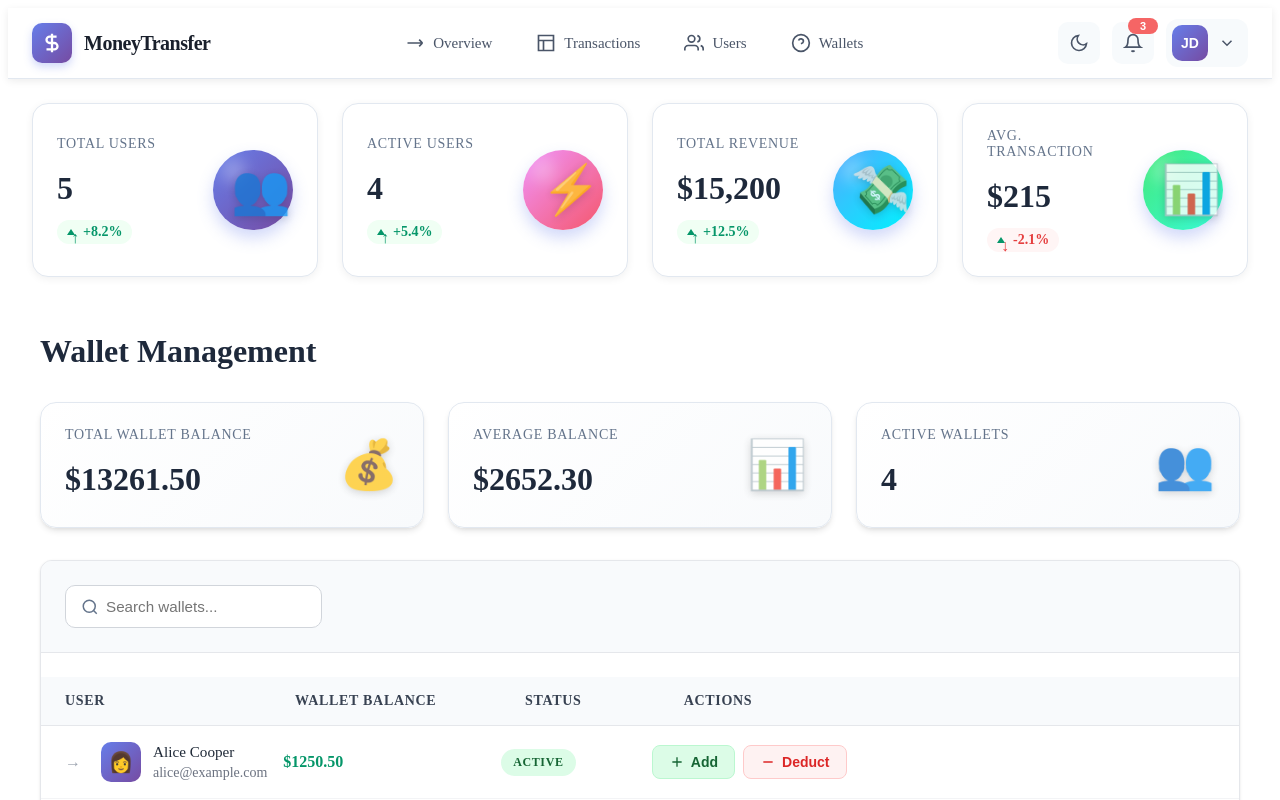
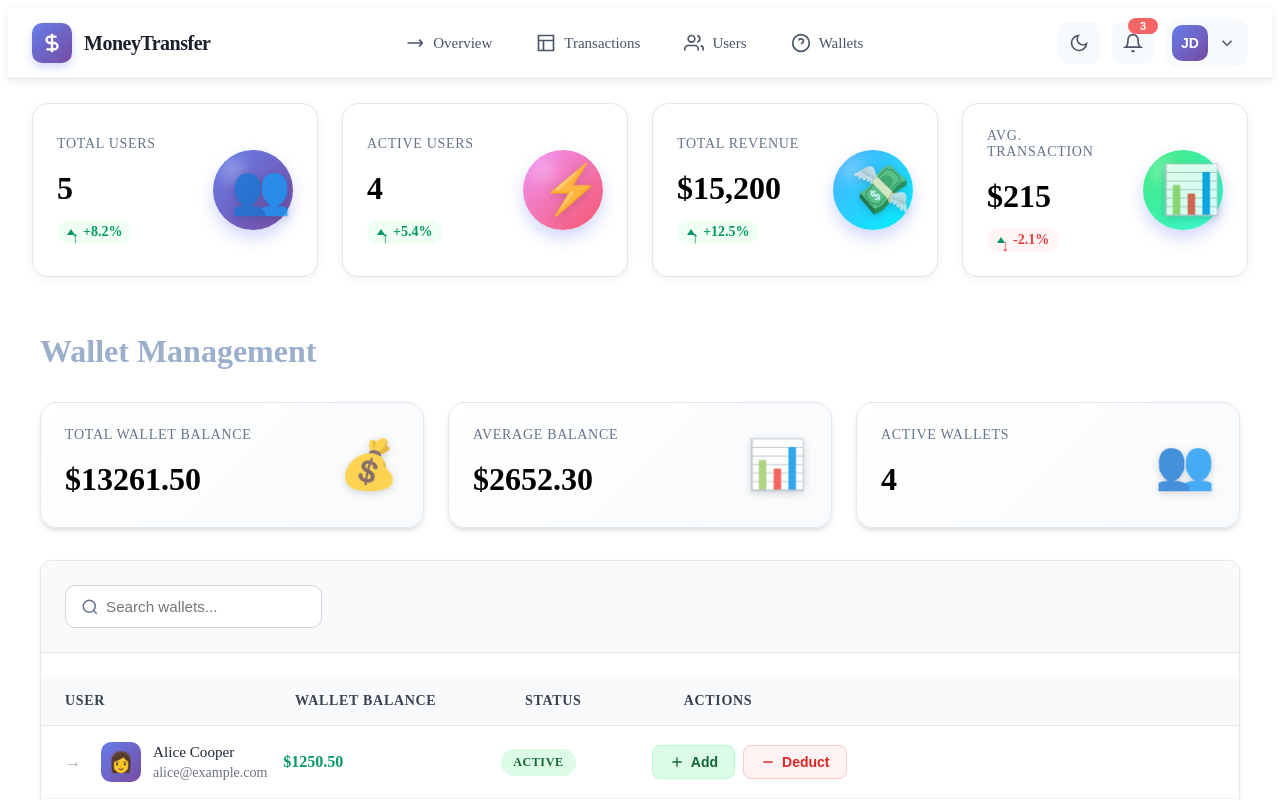
Before and after one commit to KagsM/money-transfer, a React (Vite) app: page /admin/dashboard/wallets in a window 1280 px wide. Shown: the top 800 px of the page. Built offline with nearby package versions, Linux system fonts and the light colour scheme.

Commit message:
updating navbar and css

```diff
--- a/src/App.css
+++ b/src/App.css
@@ -1064,7 +1064,7 @@ button {
 .stat-value {
   font-size: 32px;
   font-weight: 700;
-  color: #1a202c;
+  color: #030303;
   line-height: 1;
   margin: 4px 0;
 }
@@ -1550,7 +1550,7 @@ button {
 .overview-title {
   font-size: 2rem;
   font-weight: 700;
-  color: #1e293b;
+  color: #555555;
   margin-bottom: 2rem;
   text-align: center;
 }
@@ -2167,7 +2167,7 @@ button {
 .admin-title {
   font-size: 2rem;
   font-weight: 700;
-  color: #1e293b;
+  color: #8b9fbf;
   margin: 0;
 }
 
@@ -2230,7 +2230,7 @@ button {
 .stat-value {
   font-size: 2rem;
   font-weight: 700;
-  color: #1e293b;
+  color: #000000;
   line-height: 1;
 }
 
@@ -2571,7 +2571,7 @@ button {
 .admin-title {
   font-size: 2rem;
   font-weight: 700;
-  color: #1e293b;
+  color: #9baecb;
   margin: 0;
 }
 
@@ -2664,7 +2664,7 @@ button {
 .stat-value {
   font-size: 2rem;
   font-weight: 700;
-  color: #1e293b;
+  color: #000000;
   line-height: 1;
   margin-bottom: 0.5rem;
 }
--- a/src/components/Navbar.jsx
+++ b/src/components/Navbar.jsx
@@ -57,19 +57,19 @@ function Navbar() {
 
         {/* Desktop Navigation Links */}
         <div className={`navbar-links ${isMenuOpen ? 'active' : ''}`}>
-          <a href="#transfer" className="nav-link" title="Overview">
+          <a href="/admin/dashboard" className="nav-link" title="Overview">
             <svg viewBox="0 0 24 24" fill="none" stroke="currentColor">
               <path d="M21 12H3M21 12l-4-4M21 12l-4 4" />
             </svg>
             <span>Overview</span>
           </a>
-          <a href="#transactions" className="nav-link" title="Transactions">
+          <a href="/admin/dashboard/transactions" className="nav-link" title="Transactions">
             <svg viewBox="0 0 24 24" fill="none" stroke="currentColor">
               <path d="M3 3h18v18H3zM3 9h18M9 21V9" />
             </svg>
             <span>Transactions</span>
           </a>
-          <a href="#recipients" className="nav-link" title="Users">
+          <a href="/admin/dashboard/users" className="nav-link" title="Users">
             <svg viewBox="0 0 24 24" fill="none" stroke="currentColor">
               <path d="M17 21v-2a4 4 0 0 0-4-4H5a4 4 0 0 0-4 4v2" />
               <circle cx="9" cy="7" r="4" />
@@ -77,7 +77,7 @@ function Navbar() {
             </svg>
             <span>Users</span>
           </a>
-          <a href="#support" className="nav-link" title="Wallets">
+          <a href="/admin/dashboard/wallets" className="nav-link" title="Wallets">
             <svg viewBox="0 0 24 24" fill="none" stroke="currentColor">
               <circle cx="12" cy="12" r="10" />
               <path d="M9.09 9a3 3 0 0 1 5.83 1c0 2-3 3-3 3M12 17h.01" />
```
